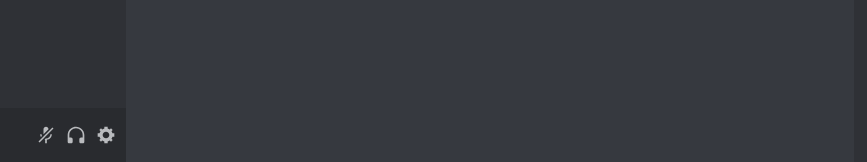
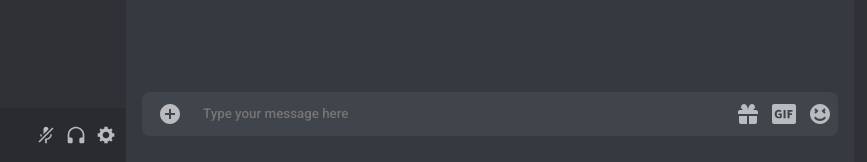
Before and after one commit to LeoFalco/discord-clone, a website: page index.html in a window 1280 px wide. Shown: the part 638-800 px from the top of the page, 186-1053 px from the left. Drawn offline with Linux system fonts and the light colour scheme.

Commit message:
feat: message input o/

```diff
--- a/css/styles.css
+++ b/css/styles.css
@@ -429,3 +429,55 @@
     justify-content: center;
     align-items: center;
 }
+
+.chat-messages {
+    height: calc(100% - 70px);
+}
+
+.chat-input-container {
+    background-color: var(--channel-textarea-background);
+    border-radius: 8px;
+    margin: 0 16px auto 16px;
+    display: flex;
+    flex-direction: row;
+    height: 44px;
+    justify-content: space-between;
+}
+
+.chat-input-left svg {
+    padding: 10px 16px 10px 16px;
+    fill: var(--interactive-normal)
+}
+
+.chat-input {
+    width: 100%;
+}
+
+.chat-input textarea {
+    width: 100%;
+    height: 100%;
+    background-color: transparent;
+    border: none;
+    resize: none;
+    line-height: 44px;
+    padding-left: 5px;
+    color: var(--interactive-normal);
+    font-weight: 400;
+}
+
+.chat-input-container div {
+    flex-direction: row;
+    display: flex;
+    align-items: center;
+}
+
+.chat-input-right svg {
+    padding: 6px;
+    fill: var(--interactive-normal)
+}
+
+input:focus,
+textarea:focus,
+select:focus {
+    outline: none;
+}
--- a/index.html
+++ b/index.html
@@ -276,9 +276,59 @@
 
 
         </div>
-        <div id="chat"> chat</div>
+        <div id="chat">
+
+            <div class="chat-messages">
+                <DIV>
+
+                    <div class="teste"> </div>
+                    <div class="teste"> </div>
+                    <div class="teste"> </div>
+                    <div class="teste"> </div>
+                    <div class="teste"> </div>
+                    <div class="teste"> </div>
+                    <div class="teste"> </div>
+                    <div class="teste"> </div>
+                </DIV>
+            </div>
+            <div class="chat-input-container">
+                <div class="chat-input-left">
+                    <svg width="24" height="24" viewBox="0 0 24 24">
+                        <path
+                            d="M12 2.00098C6.486 2.00098 2 6.48698 2 12.001C2 17.515 6.486 22.001 12 22.001C17.514 22.001 22 17.515 22 12.001C22 6.48698 17.514 2.00098 12 2.00098ZM17 13.001H13V17.001H11V13.001H7V11.001H11V7.00098H13V11.001H17V13.001Z">
+                        </path>
+                    </svg>
+                </div>
+                <div class="chat-input">
+                    <textarea placeholder="Type your message here"></textarea>
+                </div>
+                <div class="chat-input-right">
+                    <div>
+                        <svg width="24" height="24" viewBox="0 0 24 24">
+                            <path
+                                d="M16.886 7.999H20C21.104 7.999 22 8.896 22 9.999V11.999H2V9.999C2 8.896 2.897 7.999 4 7.999H7.114C6.663 7.764 6.236 7.477 5.879 7.121C4.709 5.951 4.709 4.048 5.879 2.879C7.012 1.746 8.986 1.746 10.121 2.877C11.758 4.514 11.979 7.595 11.998 7.941C11.9991 7.9525 11.9966 7.96279 11.9941 7.97304C11.992 7.98151 11.99 7.98995 11.99 7.999H12.01C12.01 7.98986 12.0079 7.98134 12.0058 7.97287C12.0034 7.96282 12.0009 7.95286 12.002 7.942C12.022 7.596 12.242 4.515 13.879 2.878C15.014 1.745 16.986 1.746 18.121 2.877C19.29 4.049 19.29 5.952 18.121 7.121C17.764 7.477 17.337 7.764 16.886 7.999ZM7.293 5.707C6.903 5.316 6.903 4.682 7.293 4.292C7.481 4.103 7.732 4 8 4C8.268 4 8.519 4.103 8.707 4.292C9.297 4.882 9.641 5.94 9.825 6.822C8.945 6.639 7.879 6.293 7.293 5.707ZM14.174 6.824C14.359 5.941 14.702 4.883 15.293 4.293C15.481 4.103 15.732 4 16 4C16.268 4 16.519 4.103 16.706 4.291C17.096 4.682 17.097 5.316 16.707 5.707C16.116 6.298 15.057 6.642 14.174 6.824ZM3 13.999V19.999C3 21.102 3.897 21.999 5 21.999H11V13.999H3ZM13 13.999V21.999H19C20.104 21.999 21 21.102 21 19.999V13.999H13Z">
+                            </path>
+                        </svg>
+                    </div>
+                    <div>
+                        <svg width="24" height="24" viewBox="0 0 24 24">
+                            <path
+                                d="M2 2C0.895431 2 0 2.89543 0 4V20C0 21.1046 0.89543 22 2 22H22C23.1046 22 24 21.1046 24 20V4C24 2.89543 23.1046 2 22 2H2ZM9.76445 11.448V15.48C8.90045 16.044 7.88045 16.356 6.74045 16.356C4.11245 16.356 2.66045 14.628 2.66045 12.072C2.66045 9.504 4.23245 7.764 6.78845 7.764C7.80845 7.764 8.66045 8.004 9.32045 8.376L9.04445 10.164C8.42045 9.768 7.68845 9.456 6.83645 9.456C5.40845 9.456 4.71245 10.512 4.71245 12.06C4.71245 13.62 5.43245 14.712 6.86045 14.712C7.31645 14.712 7.64045 14.616 7.97645 14.448V12.972H6.42845V11.448H9.76445ZM11.5481 7.92H13.6001V16.2H11.5481V7.92ZM20.4724 7.92V9.636H17.5564V11.328H19.8604V13.044H17.5564V16.2H15.5164V7.92H20.4724Z">
+                            </path>
+                        </svg>
+                    </div>
+                    <div>
+                        <svg width="24" height="24" viewBox="0 0 24 24">
+                            <path
+                                d="M12 2C6.477 2 2 6.477 2 12C2 17.522 6.477 22 12 22C17.523 22 22 17.522 22 12C22 6.477 17.522 2 12 2ZM16.293 6.293L17.707 7.706L16.414 9L17.707 10.293L16.293 11.706L13.586 9L16.293 6.293ZM6.293 7.707L7.707 6.294L10.414 9L7.707 11.707L6.293 10.294L7.586 9L6.293 7.707ZM12 19C9.609 19 7.412 17.868 6 16.043L7.559 14.486C8.555 15.92 10.196 16.831 12 16.831C13.809 16.831 15.447 15.92 16.443 14.481L18 16.04C16.59 17.867 14.396 19 12 19Z">
+                            </path>
+                        </svg>
+                    </div>
+                </div>
+            </div>
+
+        </div>
         <div id="contact">
-
             <div>
                 <div class="contact-status-header">Online</div>
 
--- a/package.json
+++ b/package.json
@@ -11,7 +11,7 @@
   "author": "",
   "license": "ISC",
   "devDependencies": {
-    "browser-sync": "2.26.7",
+    "browser-sync": "^2.26.10",
     "cz-conventional-changelog": "3.2.0"
   },
   "config": {
```
Also changed, not shown: 1 other file.
